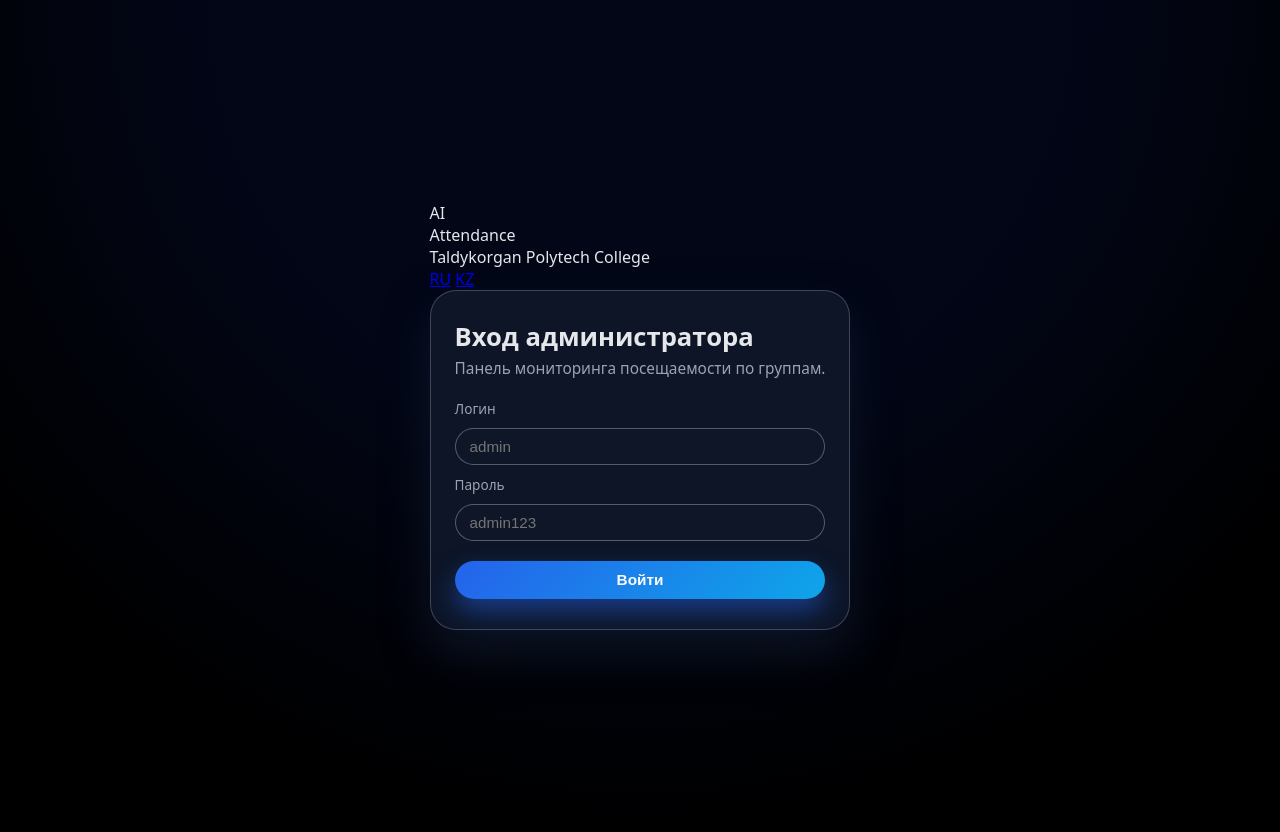
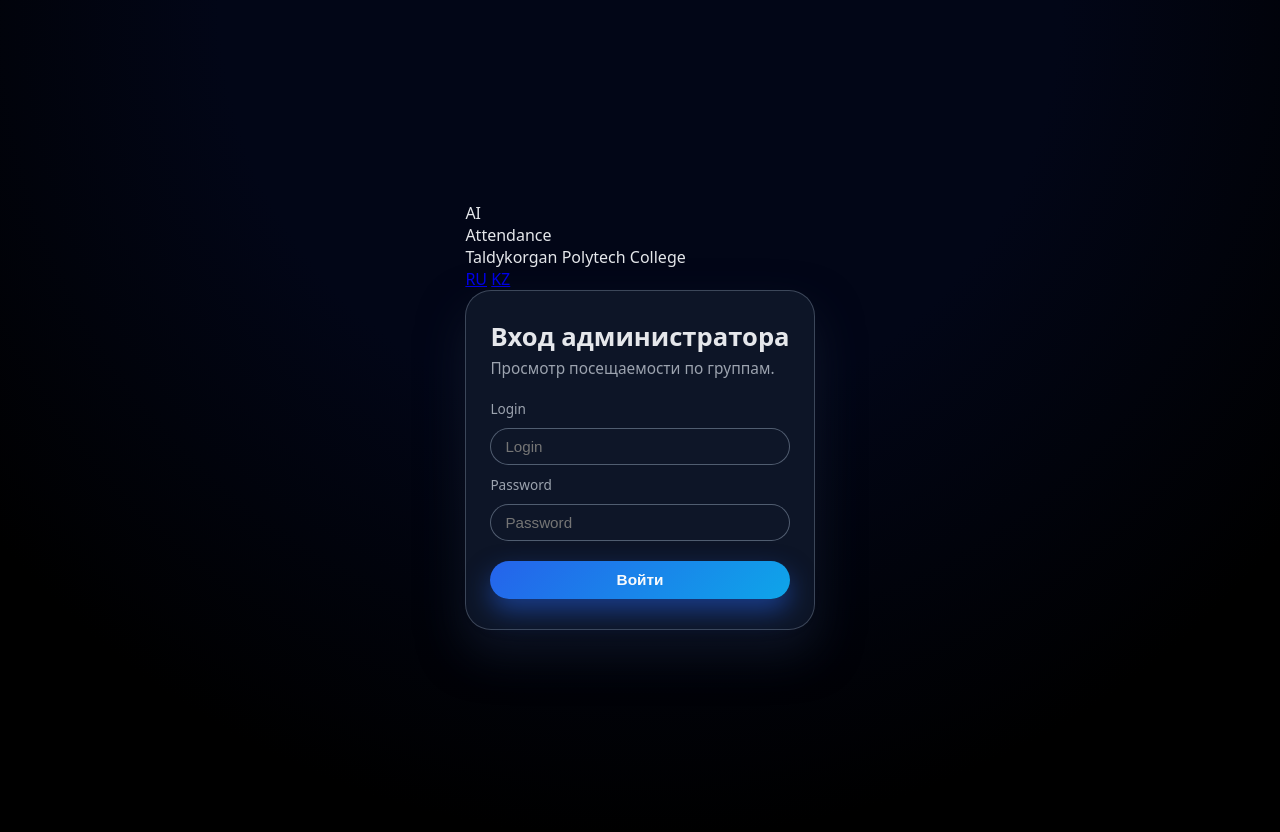
Before and after one commit to zen0zakon-ship-it/AttendanceApp, a FastAPI app: page /admin/login in a window 1280 px wide. Run offline with FastAPI, Linux system fonts and the light colour scheme; data comes from the database, SQL or seed files in the repository.

Commit message:
Update admin_login.html

```diff
--- a/templates/admin_login.html
+++ b/templates/admin_login.html
@@ -3,23 +3,21 @@
 {% block title %}Вход администратора{% endblock %}
 
 {% block content %}
-<div class="auth-wrapper admin-auth">
+<div class="auth-wrapper">
   <div class="auth-card admin-card animate-fade-up">
     <h1 class="title">Вход администратора</h1>
-    <p class="subtitle">
-      Панель мониторинга посещаемости по группам.
-    </p>
+    <p class="subtitle">Просмотр посещаемости по группам.</p>
 
     {% if error %}
       <div class="alert alert-error animate-pop">{{ error }}</div>
     {% endif %}
 
     <form method="post" action="/admin/login" class="form">
-      <label class="form-label">Логин</label>
-      <input type="text" name="username" class="input" required placeholder="admin">
+      <label class="form-label">Login</label>
+      <input type="text" name="username" class="input" required placeholder="Login">
 
-      <label class="form-label">Пароль</label>
-      <input type="password" name="password" class="input" required placeholder="admin123">
+      <label class="form-label">Password</label>
+      <input type="password" name="password" class="input" required placeholder="Password">
 
       <button type="submit" class="btn btn-primary btn-big">
         Войти
```
